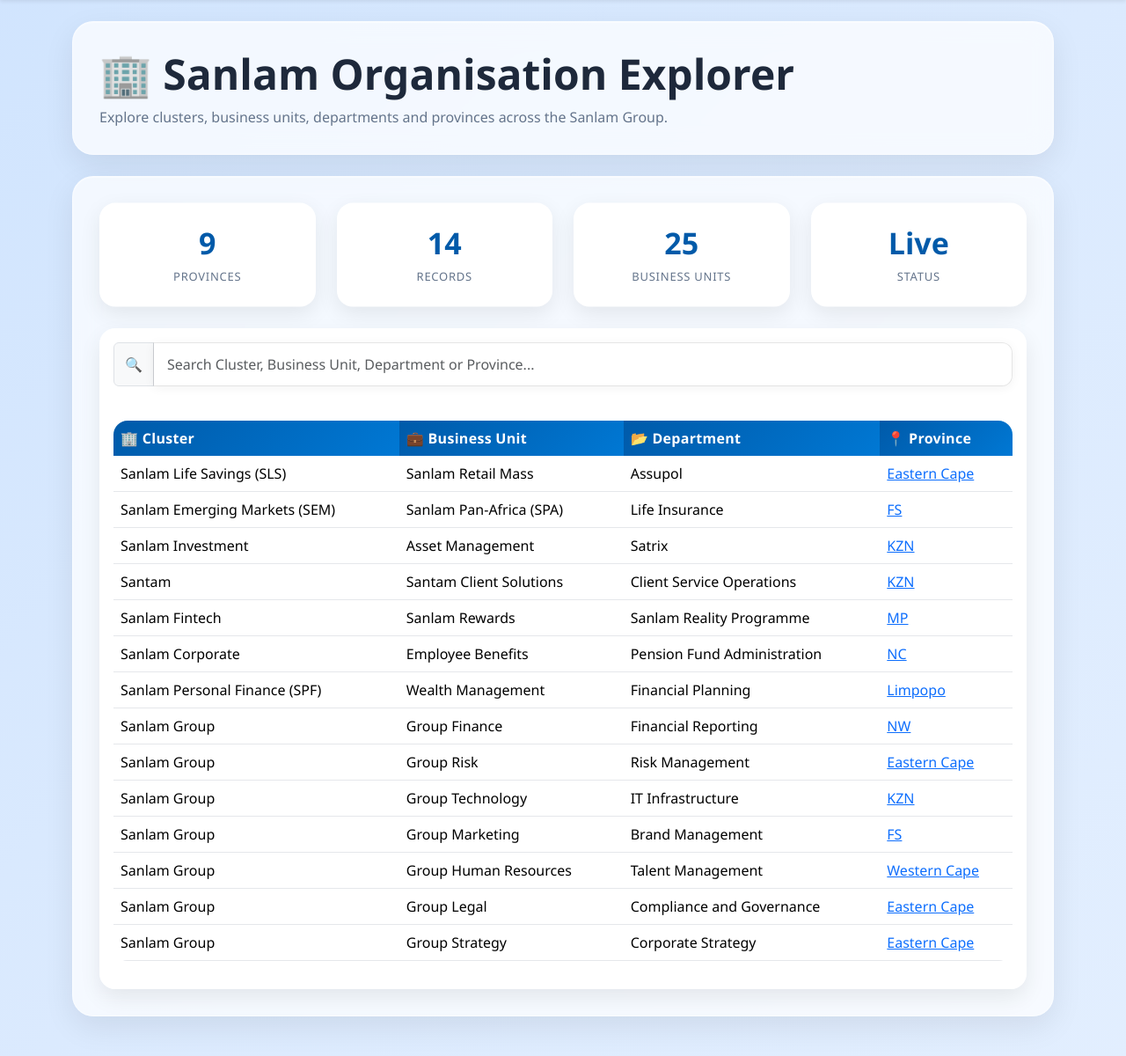
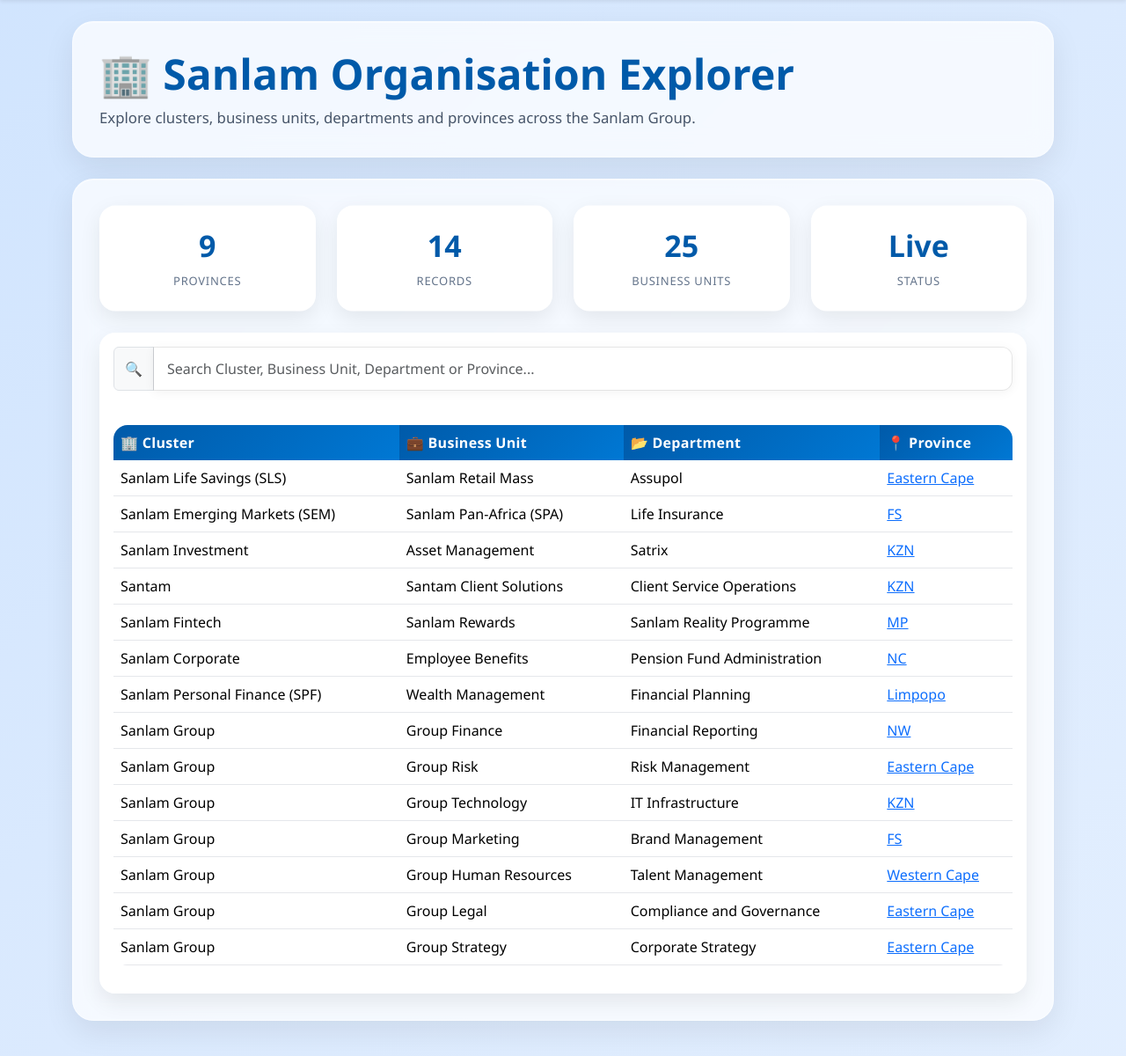
Before and after one commit to HubelaHubs/Python-docker-app, a Flask app: page / in a window 1280 px wide. Shown: the part 68-1268 px from the top of the page at 88% size. Run offline with Flask 2, Linux system fonts and the light colour scheme; the visitor is signed in with stand-in values (Sample User, id 1).

Commit message:
Refactor styles for headers and text-muted class
Updated styles for headers and text-muted class.

```diff
--- a/src/static/css/style.css
+++ b/src/static/css/style.css
@@ -285,14 +285,19 @@ body{
 
 
 /* ===================================================
-   PAGE HEADERS
+   HEADINGS & TEXT
 =================================================== */
 
-.glass h2{
+.glass h1,
+.glass h2,
+.glass h3{
+    color: var(--primary);
     font-weight: 700;
-    color: var(--primary);
+    margin-bottom: 10px;
 }
 
 .text-muted{
-    color: var(--text-muted) !important;
+    color: #475569 !important;
+    font-size: 1.05rem;
+    line-height: 1.6;
 }
```
